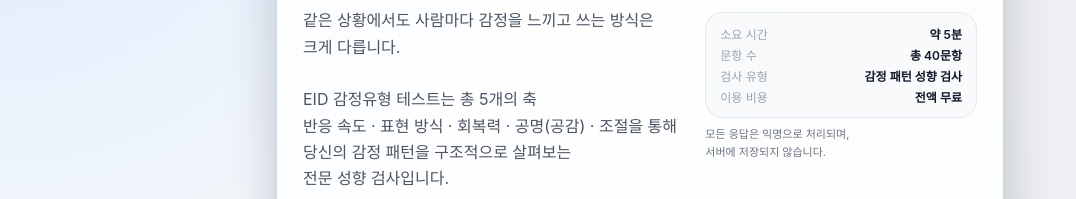
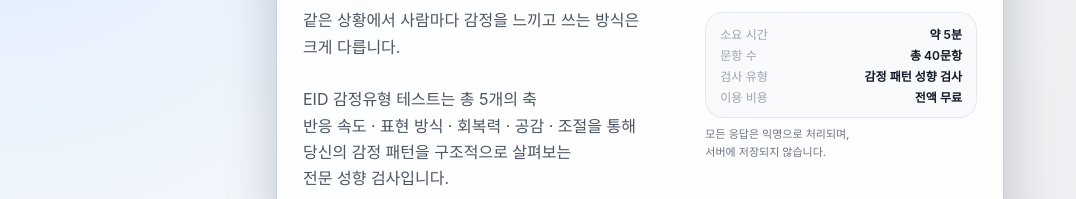
Before and after one commit to eid-rudals/eid-rudals.github.io, a plain HTML site: page index.html in a window 1280 px wide. Shown: the part 213-412 px from the top of the page, without its empty margins (0-1076 px from the left). Drawn offline with Linux system fonts and the light colour scheme.

Commit message:
Update index.html

```diff
--- a/index.html
+++ b/index.html
@@ -386,11 +386,11 @@
             <h1>당신의 감정 사용 습관을<br>8가지 EID 유형으로 진단합니다</h1>
             <p>
             <p style="line-height: 1.65; font-size:16px; color:#4b5563; margin: 6px 0;">
-  같은 상황에서도 사람마다 감정을 느끼고 쓰는 방식은<br>
+  같은 상황에서 사람마다 감정을 느끼고 쓰는 방식은<br>
   크게 다릅니다.<br><br>
 
   EID 감정유형 테스트는 총 5개의 축<br>
-  반응 속도 · 표현 방식 · 회복력 · 공명(공감) · 조절을 통해<br>
+  반응 속도 · 표현 방식 · 회복력 · 공감 · 조절을 통해<br>
   당신의 감정 패턴을 구조적으로 살펴보는<br>
   전문 성향 검사입니다.
 </p>
```
